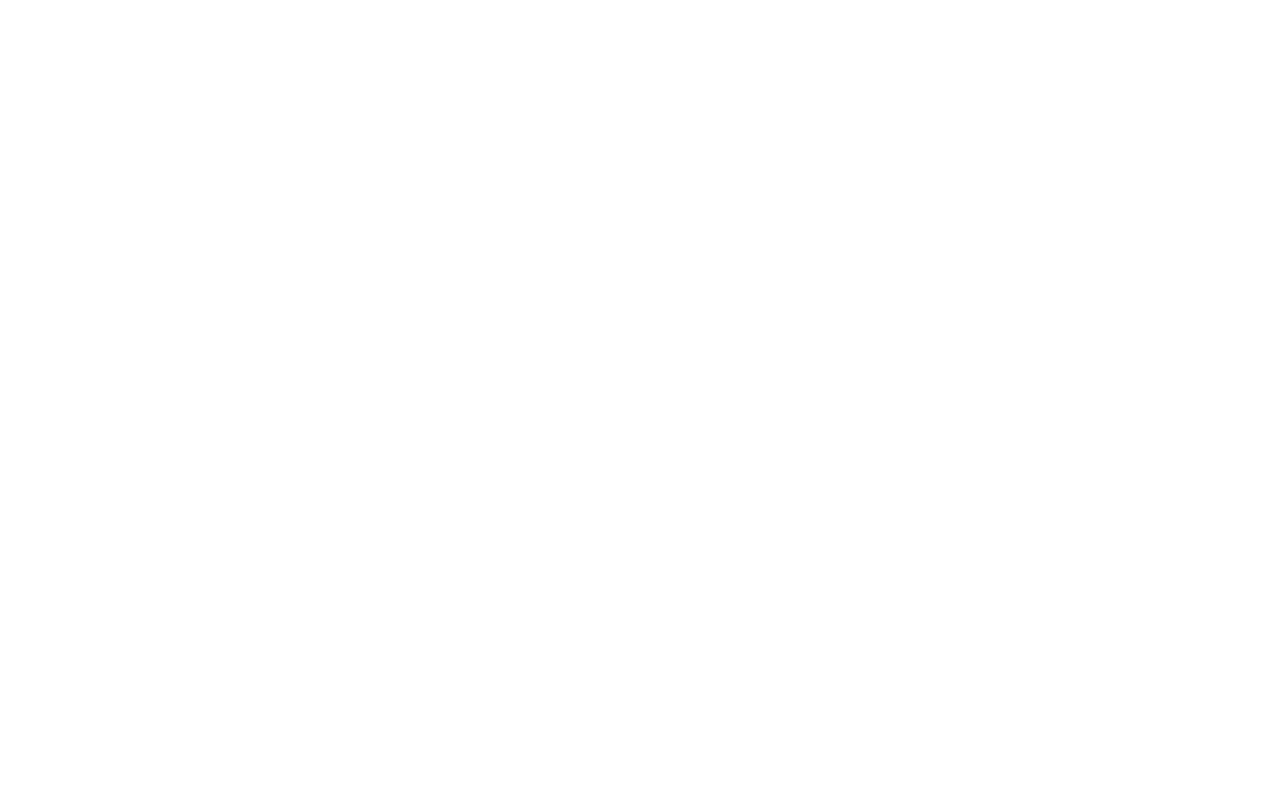
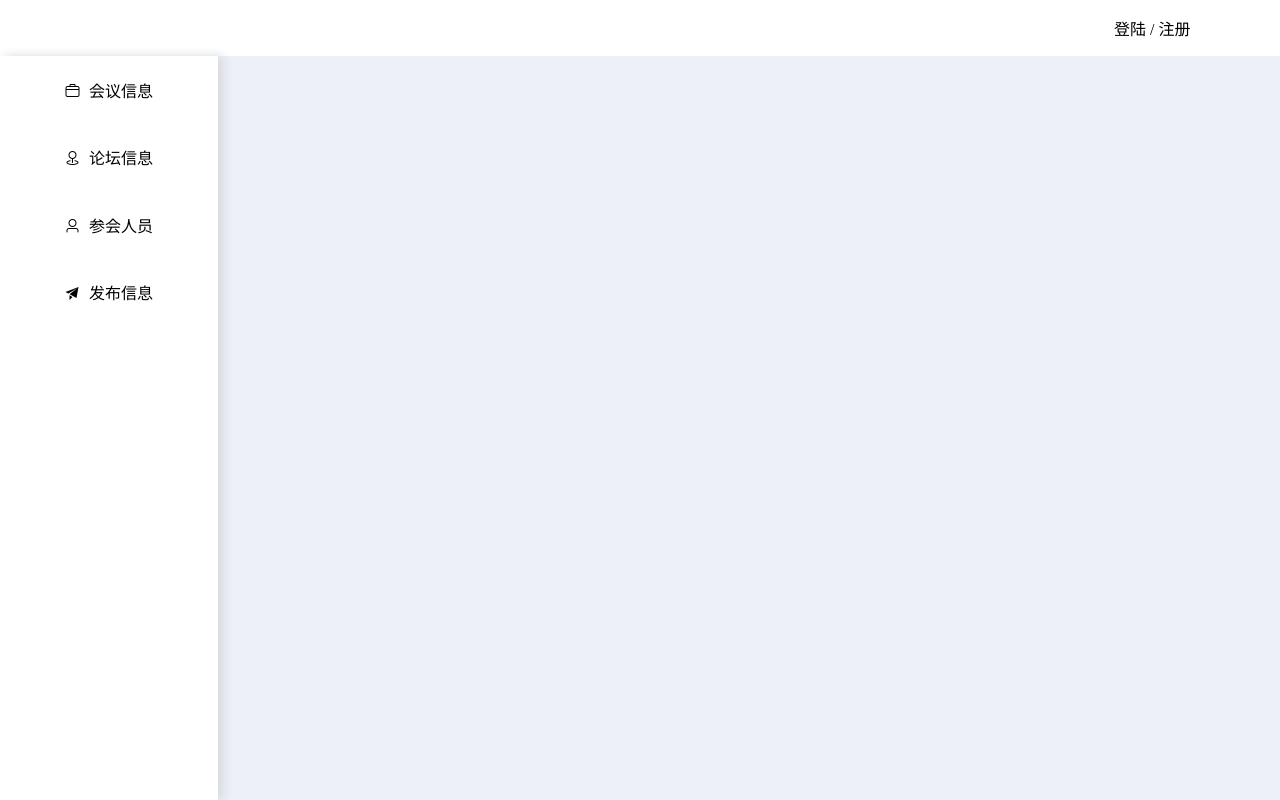
Before and after one commit to FZUSESPR21W/meeting-system-team9, a Vue app in the folder front_end/meet-system/: page /home/meeting in a window 1280 px wide. Built offline with nearby package versions, Linux system fonts and the light colour scheme.

Commit message:
feat:新增主页面样式

```diff
--- a/front_end/meet-system/src/components/home.vue
+++ b/front_end/meet-system/src/components/home.vue
@@ -1,6 +1,39 @@
 <template>
-    <div id="home"></div>
-    <!-- 主页面 -->
+    <div id="home">
+        <div id="tabbar">
+            <template v-if="isLogin">
+                <div>
+                    欢迎你, {{ user_name }}!
+                    <span id="logout">&nbsp;&nbsp;(注销)</span>
+                </div>
+            </template>
+            <template v-else>
+                <div id="login" @click="go_login()">登陆 / 注册</div>
+            </template>
+        </div>
+        <div id="content">
+            <div id="sidebar">
+                <div class="sidebar_item" @click="go_meeting">
+                    <i class="icon el-icon-suitcase"></i>
+                    会议信息
+                </div>
+                <div class="sidebar_item" @click="go_forum">
+                    <i class="icon el-icon-place"></i>
+                    论坛信息
+                </div>
+                <div class="sidebar_item" @click="go_person_info">
+                    <i class="icon el-icon-user"></i>
+                    参会人员
+                </div>
+                <div class="sidebar_item" @click="go_send_message">
+                    <i class="icon el-icon-s-promotion"></i>
+                    发布信息
+                </div>
+            </div>
+
+            <router-view></router-view>
+        </div>
+    </div>
 </template>
 
 <script>
@@ -8,14 +41,104 @@
     name: "Home",
 
     data() {
-        return {};
+        return {
+            isLogin: false,
+            user_name: "2333",
+        };
     },
 
-    methods: {},
+    created() {
+        // 获取是否注册信息
+    },
+
+    methods: {
+        go_login() {
+            this.$router.push({ name: "login" });
+        },
+
+        go_meeting() {
+            this.$router.push({ name: "meeting" });
+        },
+
+        go_forum() {
+            this.$router.push({ name: "forum" });
+        },
+
+        go_person_info() {
+            this.$router.push({ name: "person_info" });
+        },
+
+        go_send_message() {
+            this.$router.push({ name: "send_message" });
+        },
+    },
 };
 </script>
 
 <style scoped>
 #home {
+    /* border: 1px red solid;
+    box-sizing: border-box; */
+    height: 100%;
+    width: 100%;
+}
+
+#tabbar {
+    /* border: 1px red solid;
+    box-sizing: border-box; */
+    height: 7%;
+    display: flex;
+    justify-content: flex-end;
+    align-items: center;
+}
+
+#tabbar > div {
+    /* border: 1px red solid;
+    box-sizing: border-box; */
+    margin-right: 7%;
+    font-size: 16px;
+}
+
+#logout {
+    letter-spacing: 2px;
+}
+
+#login:hover,
+#logout:hover {
+    cursor: pointer;
+    color: #409eff;
+}
+
+#content {
+    /* border: 1px red solid;
+    box-sizing: border-box; */
+    height: 93%;
+    display: flex;
+}
+
+#sidebar {
+    /* border: 1px red solid;
+    box-sizing: border-box; */
+    height: 100%;
+    width: 17%;
+    box-shadow: 5px 0 10px #d7d9dd;
+    z-index: 999;
+}
+
+.sidebar_item {
+    /* border: 1px blue solid;
+    box-sizing: border-box; */
+    padding: 10% 0;
+    text-align: center;
+}
+
+.icon {
+    margin-right: 2%;
+}
+
+.sidebar_item:hover {
+    cursor: pointer;
+    background-color: #409eff;
+    color: #fff;
 }
 </style>
--- a/front_end/meet-system/src/components/meeting.vue
+++ b/front_end/meet-system/src/components/meeting.vue
@@ -17,5 +17,10 @@
 
 <style scoped>
 #meeting {
+    /* border: 1px red solid;
+    box-sizing: border-box; */
+    width: 83%;
+    height: 100%;
+    background-color: #edf0f7;
 }
 </style>
--- a/front_end/meet-system/src/router/router.js
+++ b/front_end/meet-system/src/router/router.js
@@ -17,7 +17,7 @@
     routes: [
         {
             path: '/',
-            redirect: { name: 'home' },
+            redirect: { name: 'meeting' },
         },
         {
             path: '/home',
```
